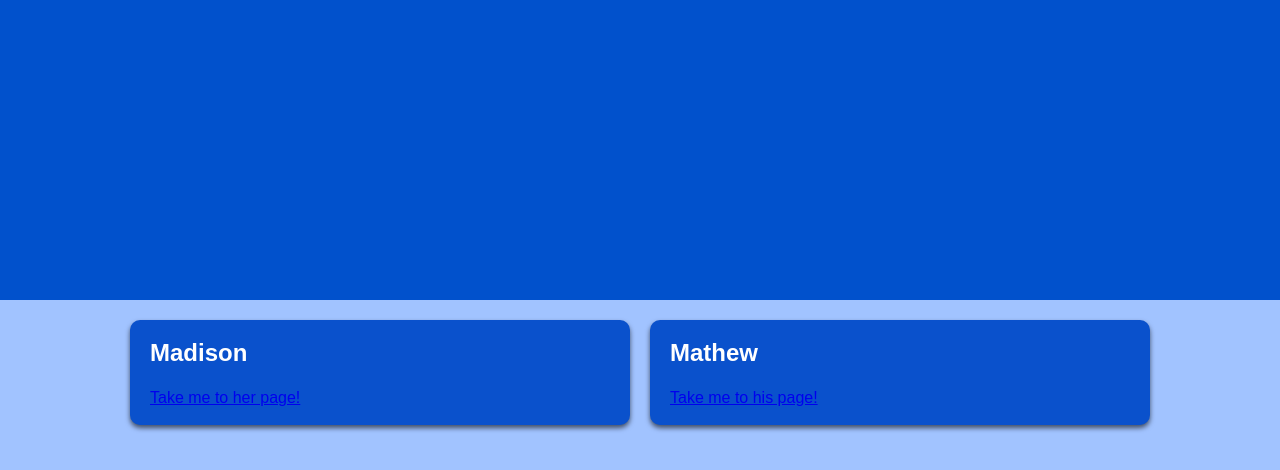
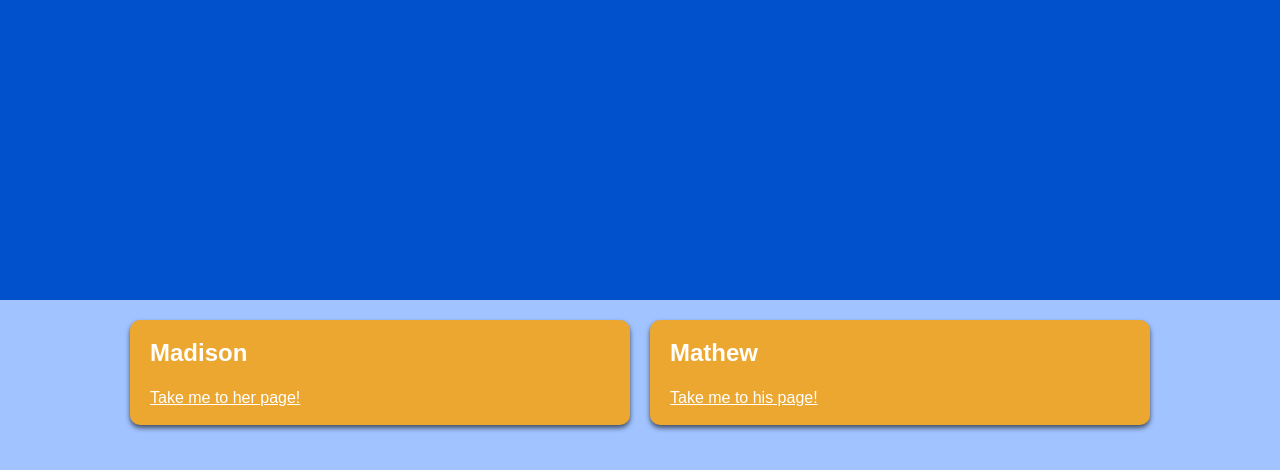
Before and after one commit to maegpi-nl/emshey.ca, a plain HTML site: page index.html in a window 1280 px wide. Shown: the part 160-630 px from the top of the page. Drawn offline with Linux system fonts and the light colour scheme.

Commit message:
added a tag style

```diff
--- a/css/main.css
+++ b/css/main.css
@@ -2,6 +2,12 @@
     box-sizing: border-box;
     margin: 0;
     padding: 0;
+}
+a {
+    font-family: sans-serif;
+    font-size: 16px;
+    line-height: 1.5;
+    color: #fff;
 }
 
 body {
@@ -97,7 +103,7 @@ ul {
 
 .box {
     flex: 1;
-    background: #0a51cc;
+    background: #eca731;
     color: #fff;
     border-radius: 10px;
     margin: 20px 10px;
```
